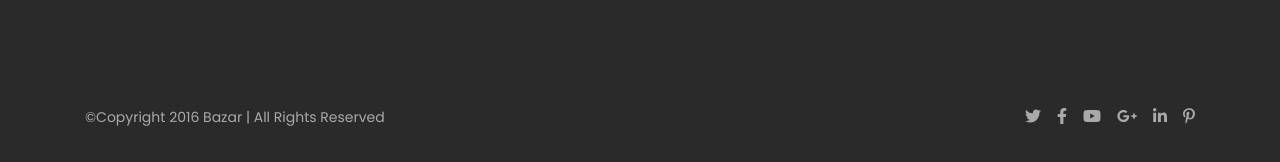
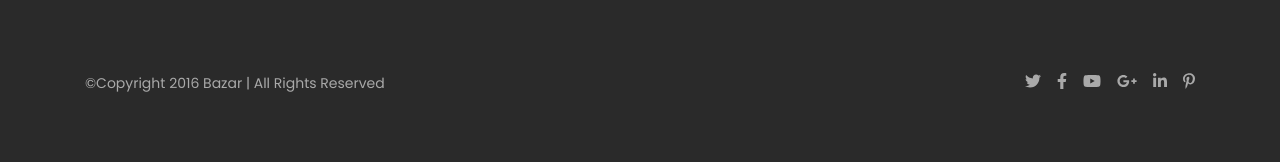
Before and after one commit to kamilwilk95/wdp-2206-02, a React (Create React App) app: page /product/1 in a window 1280 px wide. Shown: the part 826-988 px from the top of the page. Built offline with nearby package versions, Linux system fonts and the light colour scheme.

Commit message:
Set copyright on the center

```diff
--- a/src/components/layout/Footer/Footer.js
+++ b/src/components/layout/Footer/Footer.js
@@ -106,8 +106,8 @@ const Footer = ({ children }) => (
         <div className='row'>
           <div className={'col text-center '}> </div>
         </div>
-        <div className='row align-items-center'>
-          <div className={'col text-left ' + styles.copyright}>
+        <div className='row justify-content-center'>
+          <div className={'col text-xs-left ' + styles.copyright}>
             <p>©Copyright 2016 Bazar | All Rights Reserved</p>
           </div>
           <div className={'col text-right ' + styles.socialMedia}>
```
